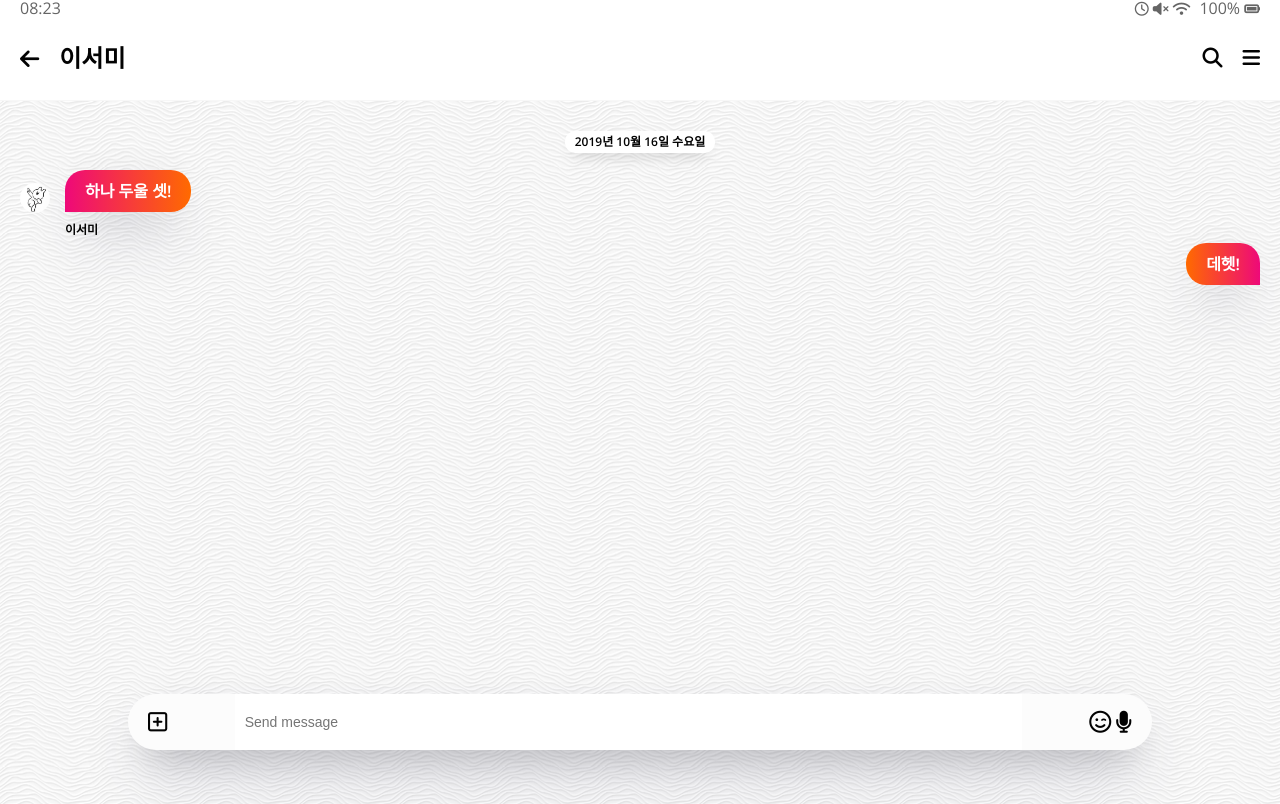
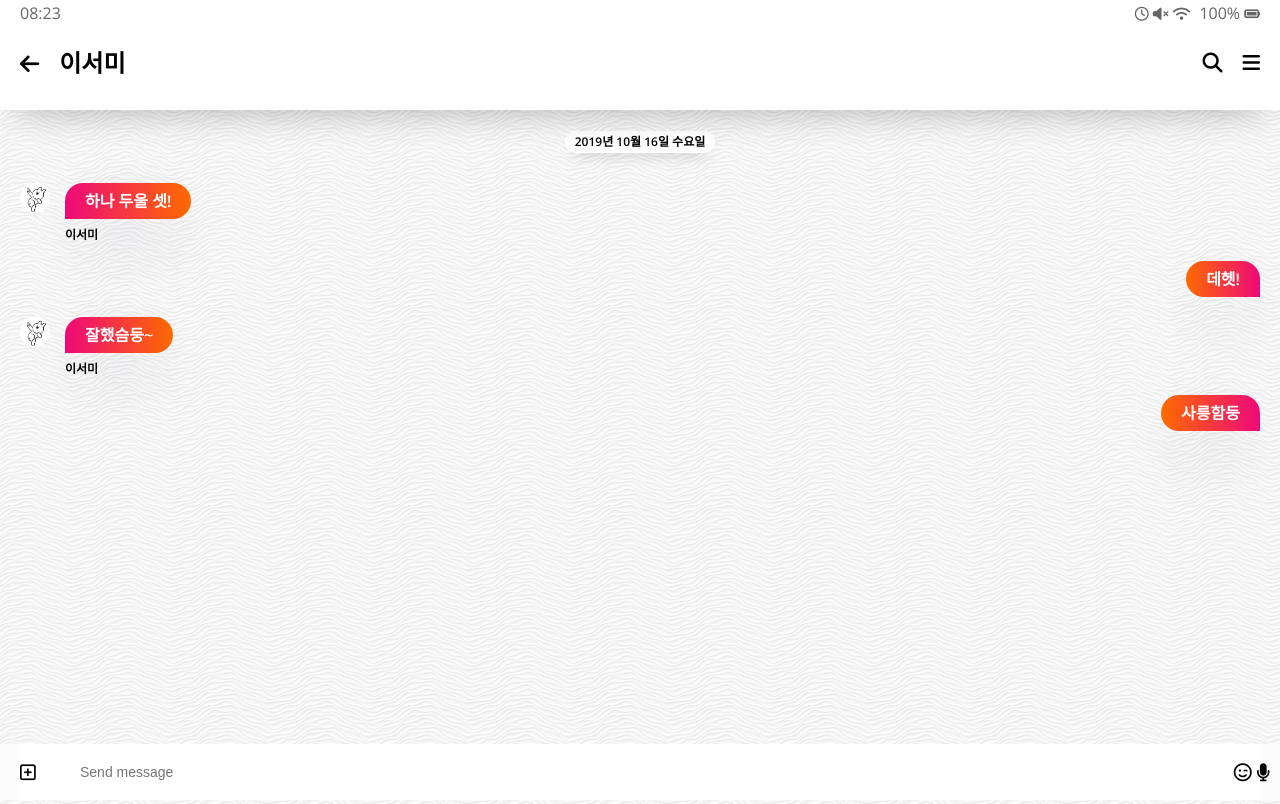
Before and after one commit to Ramsr-git/kakao_clone_seonbox, a plain HTML site: page chat.html in a window 1280 px wide. Shown: the top 804 px of the page. Drawn offline with nearby package versions, Linux system fonts and the light colour scheme.

Commit message:
chat.css / chat.html
정리 및 애니메이션 추가작업

```diff
--- a/chat.html
+++ b/chat.html
@@ -1,16 +1,18 @@
 <!DOCTYPE html>
 <html lang="en">
-
   <head>
     <meta charset="UTF-8" />
     <meta name="viewport" content="width=device-width, initial-scale=1.0" />
     <meta http-equiv="X-UA-Compatible" content="ie=edge" />
-  <script src="https://kit.fontawesome.com/2a3ce57a48.js" crossorigin="anonymous"></script>
+    <script
+      src="https://kit.fontawesome.com/2a3ce57a48.js"
+      crossorigin="anonymous"
+    ></script>
     <link rel="stylesheet" href="css/styles.css" />
     <title>Chat / Kakao Clone</title>
   </head>
-
   <body class="chats-body">
+    <div class="header-wrapper">
       <div class="status-bar">
         <div class="status-bar__column">
           <span class="status-bar__clock">08:23</span>
@@ -39,6 +41,7 @@
           </span>
         </div>
       </header>
+    </div>
     <main class="chat-screen">
       <ul class="chat__messages">
         <span class="chat__timestamp">2019년 10월 16일 수요일</span>
@@ -59,16 +62,36 @@
             </span>
           </div>
         </li>
+        <li class="incoming-message message">
+          <img src="images/avatar.jpg" class="m-avatar message__avatar" />
+          <div class="message__content">
+            <span class="message__bubble">
+              잘했슴둥~
+            </span>
+            <spn class="message__author">이서미</spn>
+          </div>
+        </li>
+        <li class="sent-message message">
+          <span class="message__timestamp"></span>
+          <div class="message__content">
+            <span class="message__bubble">
+              사릉함둥
+            </span>
+          </div>
+        </li>
       </ul>
     </main>
-  <div class="chat__write">
-    <div class="chat__write-column">
+    <div class="chat__write--container">
+      <input
+        type="text"
+        class="chat__write"
+        placeholder="Send message"
+        class="chat__write-input"
+      />
+      <div class="chat__icon-left chat__icon">
         <i class="far fa-plus-square"></i>
       </div>
-    <div class="chat__write-column">
-      <input type="text" placeholder="Send message" class="chat__write-input" />
-    </div>
-    <div class="chat__write-column">
+      <div class="chat__icon-right chat__icon">
         <span class="chat__write-icon">
           <i class="far fa-smile-wink"></i>
         </span>
@@ -78,5 +101,4 @@
       </div>
     </div>
   </body>
-
 </html>
--- a/css/chat.css
+++ b/css/chat.css
@@ -1,5 +1,16 @@
+.header-wrapper {
+  position: fixed;
+  top: 0px;
+  width: 100%;
+  padding: 5px 0px;
+  background-color: white;
+  box-shadow: 0 18px 36px -18px rgba(0, 0, 0, 0.3),
+    0 -12px 36px -8px rgba(0, 0, 0, 0.025);
+}
+
 .chats-body {
-  padding: 0px;
+  padding: 10px 0px;
+  padding-top: 100px;
 }
 
 .chats-body .header,
@@ -7,15 +18,14 @@
   padding: 0px 20px;
 }
 
-.chat-screen {
+.chats-body {
   background-image: url("../images/chatBg.png");
-  min-height: 100vh;
+  min-height: 1000vh;
 }
 
-.chat__write {
+.chat__write--container {
   position: fixed;
-  bottom: 50px;
-  width: 80%;
+  bottom: 0px;
   margin: 0 auto;
   left: 0;
   right: 0;
@@ -24,9 +34,41 @@
   align-items: center;
   background-color: #fcfcfc;
   padding: 0px 20px;
-  border-radius: 40px;
-  box-shadow: 0 30px 60px -12px rgba(50, 50, 93, 0.25),
-    0 18px 36px -18px rgba(0, 0, 0, 0.3), 0 -12px 36px -8px rgba(0, 0, 0, 0.025);
+
+  /*  box-shadow: 0 30px 60px -12px rgba(50, 50, 93, 0.25),
+    0 18px 36px -18px rgba(0, 0, 0, 0.3), 0 -12px 36px -8px rgba(0, 0, 0, 0.025); */
+}
+
+.chat__write {
+  bottom: 0px;
+  width: 100%;
+  border-radius: 0;
+  padding: 20px 60px;
+  width: 100%;
+  border: none;
+  font-size: 14px;
+}
+
+.chat__icon-left {
+  position: absolute;
+}
+
+.chat__icon-right {
+  position: absolute;
+  right: 10px;
+}
+
+.chat__write:focus {
+  outline: none;
+}
+
+.chat__icon {
+  font-size: 18px;
+  transition: opacity 0.3s ease-in-out;
+}
+
+.chat__write:focus ~ .chat__icon {
+  opacity: 0;
 }
 
 .chat__write i {
@@ -37,22 +79,12 @@
   width: 80%;
 }
 
-.chat__write-column input {
-  padding: 20px 10px;
-  width: 100%;
-  border: none;
-  font-size: 14px;
-}
-
-.chat__write-column input:focus {
-  outline: none;
-}
-
 .chat-screen .chat__messages {
   border-top: 1px solid #f7f7f7;
   display: flex;
   flex-direction: column;
   align-items: center;
+  justify-content: center;
   padding: 0px 20px;
   padding-top: 30px;
 }
@@ -91,6 +123,7 @@
 
 .message .message__bubble {
   background-color: white;
+  display: block;
   box-shadow: 0 30px 60px -12px rgba(50, 50, 93, 0.25),
     0 18px 36px -18px rgba(0, 0, 0, 0.3), 0 -12px 36px -8px rgba(0, 0, 0, 0.025);
   padding: 10px 20px;
@@ -100,7 +133,7 @@
 }
 
 .incoming-message .message__author {
-  margin-top: 25px;
+  margin-top: 10px;
   display: block;
   font-weight: 600;
   font-size: 12px;
```
Lines whose indentation alone changed are shown as unchanged.
